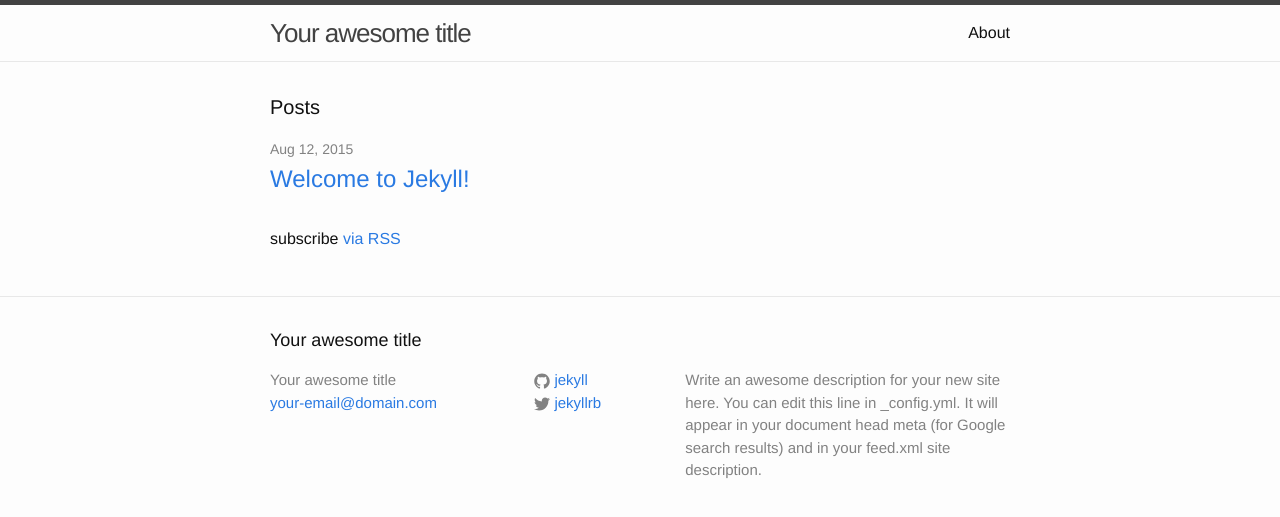
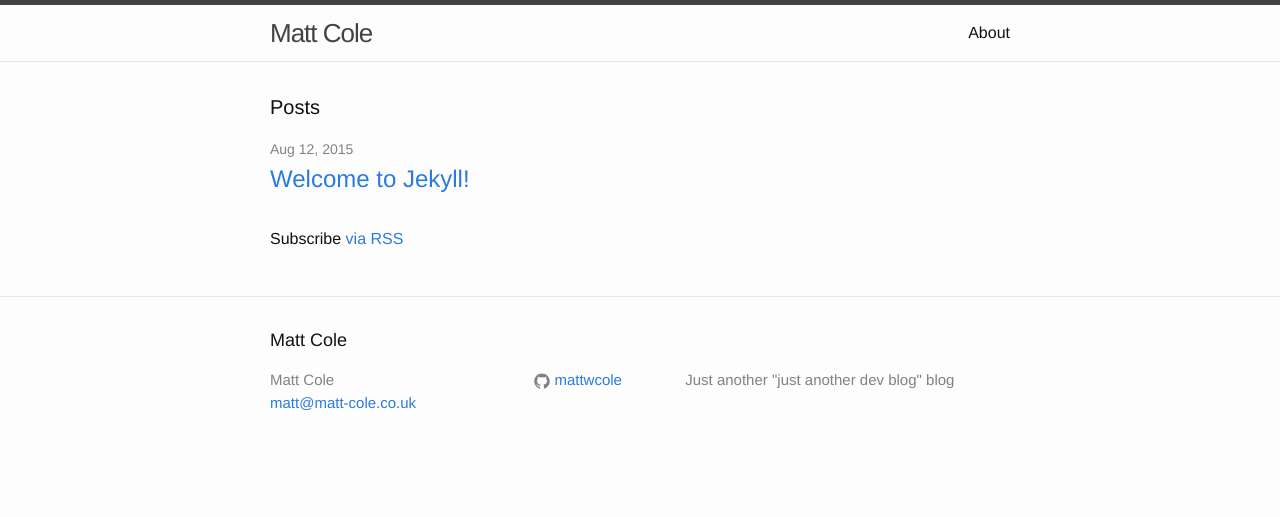
Before and after one commit to mattwcole/mattwcole.github.io, a Jekyll site: the page built from index.html, in a window 1280 px wide. Shown: the top 517 px of the page. Built offline with Jekyll 4.4.1, drawn with Linux system fonts in a browser that asks for light colours.

Commit message:
Replaced Jekyll placeholder config and about page

```diff
--- a/_config.yml
+++ b/_config.yml
@@ -1,15 +1,13 @@
 # Site settings
-title: Your awesome title
-email: your-email@domain.com
-description: > # this means to ignore newlines until "baseurl:"
-  Write an awesome description for your new site here. You can edit this
-  line in _config.yml. It will appear in your document head meta (for
-  Google search results) and in your feed.xml site description.
-baseurl: "" # the subpath of your site, e.g. /blog/
-url: "http://yourdomain.com" # the base hostname & protocol for your site
-twitter_username: jekyllrb
-github_username:  jekyll
+title: Matt Cole
+email: matt@matt-cole.co.uk
+description: >
+  Just another "just another dev blog" blog
+baseurl: ''
+url: 'http://blog.matt-cole.co.uk'
+# twitter_username: jekyllrb
+github_username:  mattwcole
 
 # Build settings
 markdown: kramdown
-highlighter: rogue
+# highlighter: rogue
--- a/index.html
+++ b/index.html
@@ -18,6 +18,6 @@ layout: default
     {% endfor %}
   </ul>
 
-  <p class="rss-subscribe">subscribe <a href="{{ "/feed.xml" | prepend: site.baseurl }}">via RSS</a></p>
+  <p class="rss-subscribe">Subscribe <a href="{{ "/feed.xml" | prepend: site.baseurl }}">via RSS</a></p>
 
 </div>
```
Also changed, not shown: about.md (+1 -5 lines).
